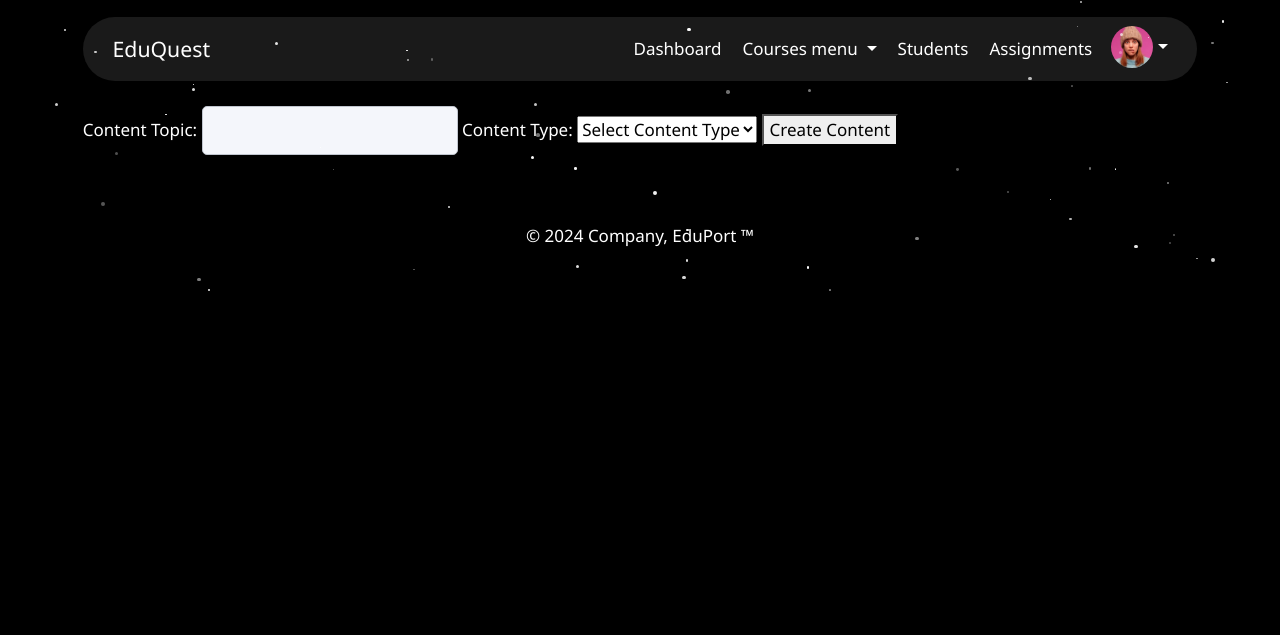
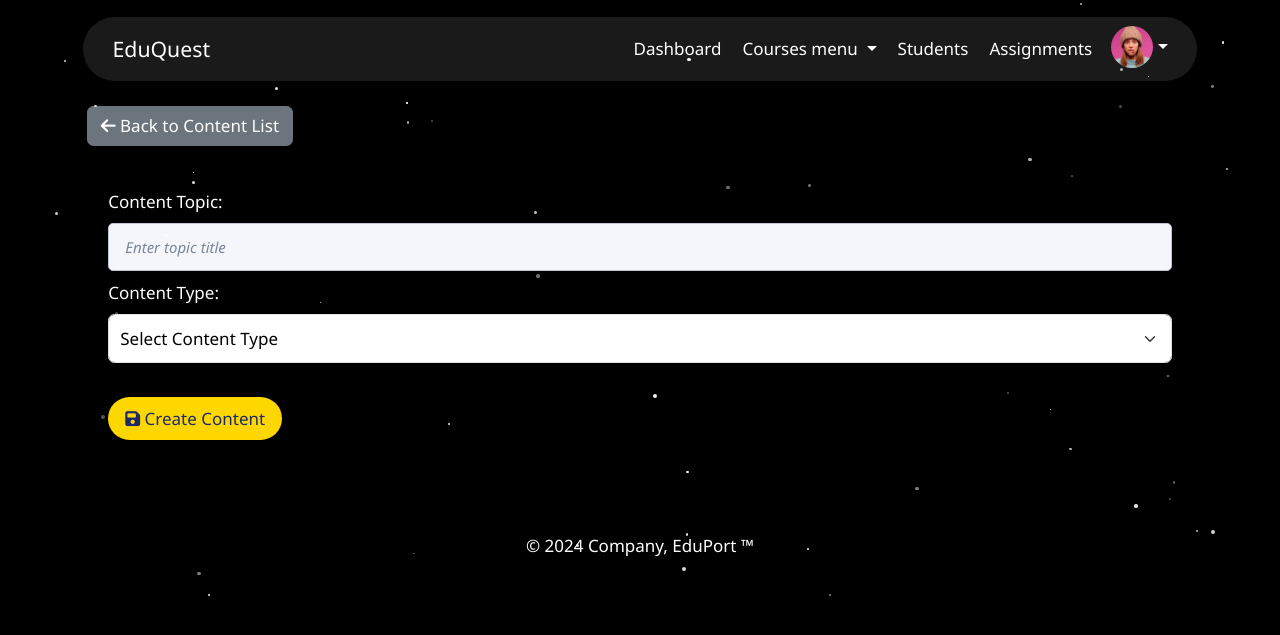
Before and after one commit to danielnnam/Eduquest, a Django app: template templates/mentors/add_content.html in a window 1280 px wide. Shown: the top 635 px of the page. Run offline with Django 5.2, Linux system fonts and the light colour scheme; the template is opened without the code that fills it, so the values that code supplies are empty; some libraries are stand-ins or nearby versions.

Commit message:
Modifyed the code

```diff
--- a/templates/mentors/add_content.html
+++ b/templates/mentors/add_content.html
@@ -3,15 +3,18 @@
 {% block title %}Create Content{% endblock %}
 
 {% block content %}
-
-<div>
+{{ form.media }}
+<div class="m-3 mx-1">
+    <a href="" class="btn btn-secondary"> <i class="fa-solid fa-arrow-left"></i> Back to Content List</a>
+</div>
+<div class="form-wrapper p-4">
     <form method="POST" enctype="multipart/form-data">
         {% csrf_token %}
         <label for="topic">Content Topic:</label>
-        <input type="text" id="topic" name="topic" required>
+        <input type="text" id="topic" name="topic" class="form-control mt-2 mb-2" placeholder="Enter topic title" required>
 
         <label for="content_type">Content Type:</label>
-        <select id="content_type" name="content_type" onchange="updateForm()">
+        <select id="content_type" name="content_type" class="form-control mt-2 mb-2 form-select" onchange="updateForm()">
             <option value="">Select Content Type</option>
             <option value="text">Text</option>
             <option value="video">Video</option>
@@ -20,20 +23,20 @@
 
         <div id="textFields" class="contentFields" style="display:none;">
             <label for="textContent">Text Content:</label>
-            <textarea id="textContent" name="content_data_text"></textarea>
+            <textarea id="textContent" name="content_data_text" class="form-control mt-2 mb-2" style="height: 8rem;"></textarea>
         </div>
 
         <div id="videoFields" class="contentFields" style="display:none;">
             <label for="videoUrl">Video URL:</label>
-            <input type="url" id="videoUrl" name="content_data_video" placeholder="Enter video URL">
+            <input type="file" id="videoUrl" name="content_data_video" class="form-control mt-2 mb-2" placeholder="Enter video URL">
         </div>
 
         <div id="documentFields" class="contentFields" style="display:none;">
             <label for="documentUpload">Upload Document:</label>
-            <input type="file" id="documentUpload" name="content_data_document">
+            <input type="file" id="documentUpload" class="form-control mt-2 mb-2" name="content_data_document">
         </div>
 
-        <button type="submit">Create Content</button>
+        <button type="submit" class="btn btn-cosmic mt-4"><i class="fa-solid fa-save"></i> Create Content</button>
     </form>
 
     <script>
```
